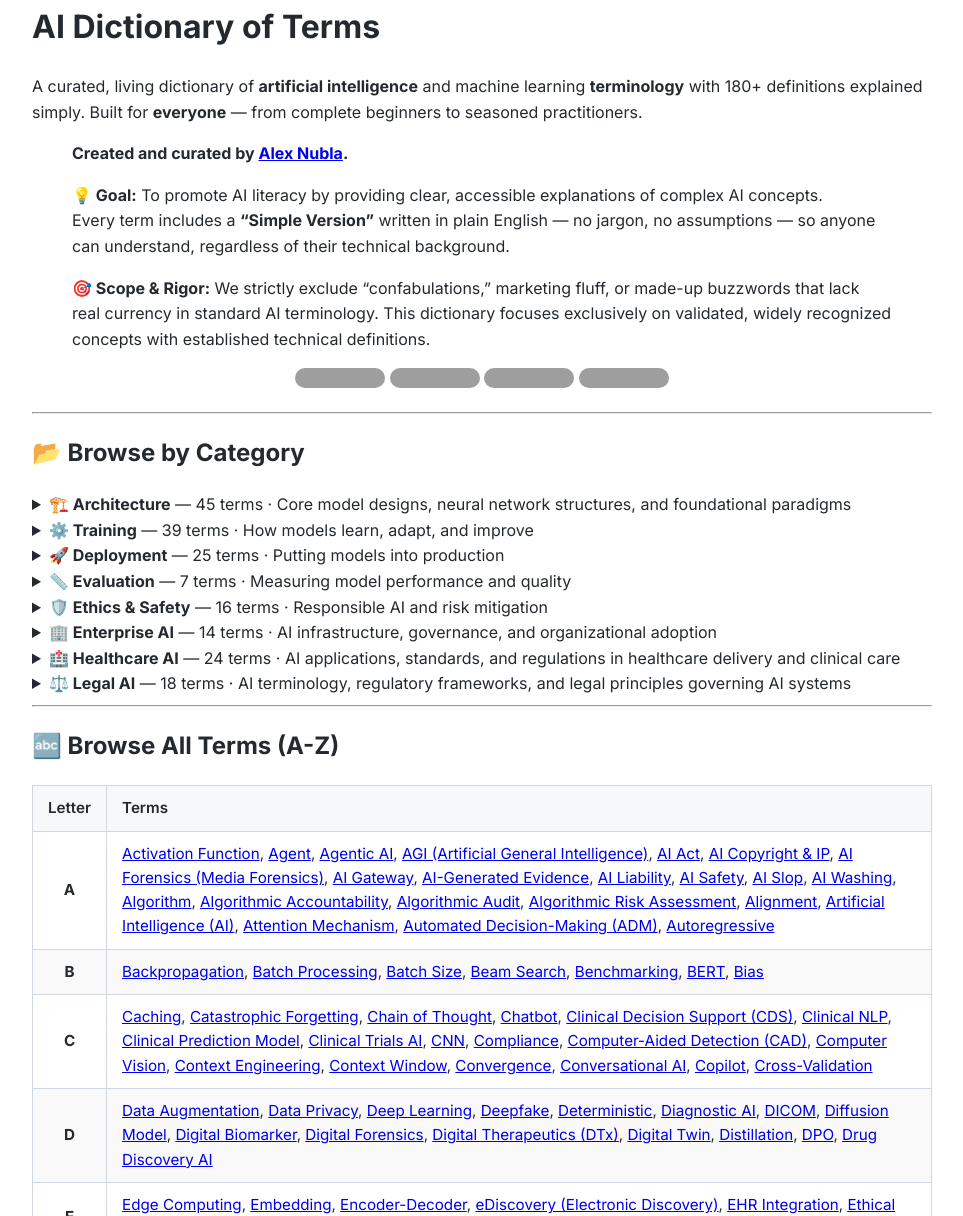
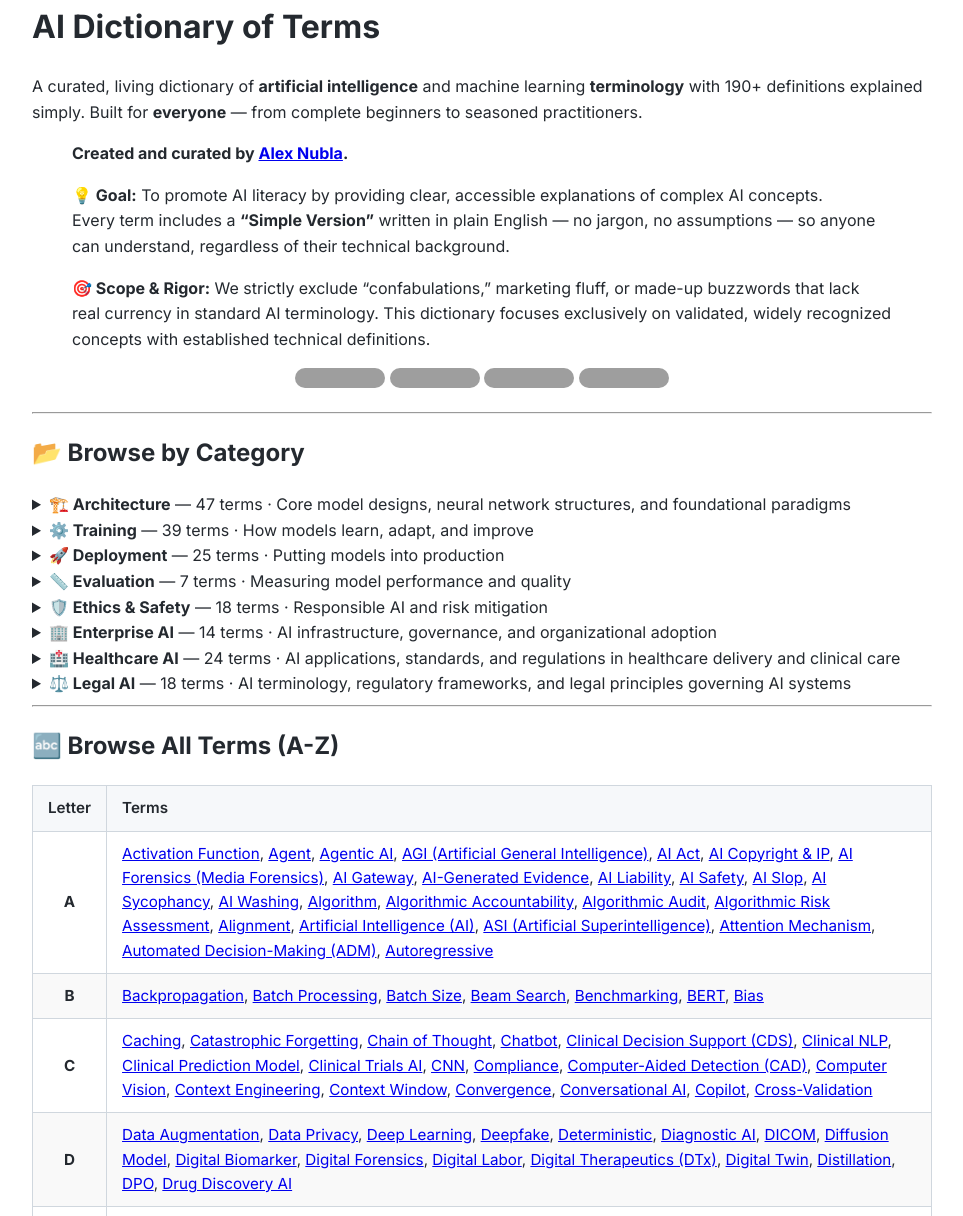
Before and after one commit to alexnubla/ai-dictionary, a Jekyll site: the page built from index.md, in a window 1280 px wide and 1400 px high, scrolled down 644 px. Shown: the part 184-1400 px from the top of the window, without its empty margins (158-1121 px from the left). Built offline with Jekyll 4.4.1, drawn with Linux system fonts in a browser that asks for light colours; grey boxes are pictures that could not be loaded.

Commit message:
Update index.md

```diff
--- a/index.md
+++ b/index.md
@@ -1,7 +1,7 @@
 ---
 layout: default
-title: "AI Dictionary of Terms | 180+ Definitions Explained Simply"
-description: "A curated, living dictionary of AI and machine learning terminology. 180+ terms with plain-English explanations and technical definitions."
+title: "AI Dictionary of Terms | 190+ Definitions Explained Simply"
+description: "A curated, living dictionary of AI and machine learning terminology. 190+ terms with plain-English explanations and technical definitions."
 ---
 
 <p align="center">
@@ -10,7 +10,7 @@ description: "A curated, living dictionary of AI and machine learning terminolog
 
 # AI Dictionary of Terms
 
-A curated, living dictionary of **artificial intelligence** and machine learning **terminology** with 180+ definitions explained simply.
+A curated, living dictionary of **artificial intelligence** and machine learning **terminology** with 190+ definitions explained simply.
 Built for **everyone** — from complete beginners to seasoned practitioners.
 
 > **Created and curated by [Alex Nubla](https://www.linkedin.com/in/alexnubla/).**
@@ -21,7 +21,7 @@ Built for **everyone** — from complete beginners to seasoned practitioners.
 > **🎯 Scope & Rigor:** We strictly exclude "confabulations," marketing fluff, or made-up buzzwords that lack real currency in standard AI terminology. This dictionary focuses exclusively on validated, widely recognized concepts with established technical definitions.
 
 <p align="center">
-  <img src="https://img.shields.io/badge/Terms-188-blue?style=for-the-badge" alt="188 Terms">
+  <img src="https://img.shields.io/badge/Terms-192-blue?style=for-the-badge" alt="192 Terms">
   <img src="https://img.shields.io/badge/Categories-8-green?style=for-the-badge" alt="8 Categories">
   <img src="https://img.shields.io/badge/Updated-August_2026-orange?style=for-the-badge" alt="Updated August 2026">
   <img src="https://img.shields.io/badge/License-MIT-purple?style=for-the-badge" alt="MIT License">
@@ -32,12 +32,13 @@ Built for **everyone** — from complete beginners to seasoned practitioners.
 ## 📂 Browse by Category
 
 <details>
-<summary><strong>🏗️ Architecture</strong> — 45 terms · Core model designs, neural network structures, and foundational paradigms</summary>
+<summary><strong>🏗️ Architecture</strong> — 47 terms · Core model designs, neural network structures, and foundational paradigms</summary>
 
 <a href="./terms/activation-function/">Activation Function</a> ·
 <a href="./terms/agi/">AGI (Artificial General Intelligence)</a> ·
 <a href="./terms/algorithm/">Algorithm</a> ·
 <a href="./terms/artificial-intelligence/">Artificial Intelligence (AI)</a> ·
+<a href="./terms/asi/">ASI (Artificial Superintelligence)</a> ·
 <a href="./terms/attention-mechanism/">Attention Mechanism</a> ·
 <a href="./terms/autoregressive/">Autoregressive</a> ·
 <a href="./terms/bert/">BERT</a> ·
@@ -172,15 +174,17 @@ Built for **everyone** — from complete beginners to seasoned practitioners.
 </details>
 
 <details>
-<summary><strong>🛡️ Ethics &amp; Safety</strong> — 16 terms · Responsible AI and risk mitigation</summary>
+<summary><strong>🛡️ Ethics &amp; Safety</strong> — 18 terms · Responsible AI and risk mitigation</summary>
 
 <a href="./terms/ai-safety/">AI Safety</a> ·
 <a href="./terms/ai-slop/">AI Slop</a> ·
+<a href="./terms/ai-sycophancy/">AI Sycophancy</a> ·
 <a href="./terms/ai-washing/">AI Washing</a> ·
 <a href="./terms/alignment/">Alignment</a> ·
 <a href="./terms/bias/">Bias</a> ·
 <a href="./terms/data-privacy/">Data Privacy</a> ·
 <a href="./terms/deepfake/">Deepfake</a> ·
+<a href="./terms/digital-labor/">Digital Labor</a> ·
 <a href="./terms/ethical-ai/">Ethical AI</a> ·
 <a href="./terms/explainability/">Explainability / XAI</a> ·
 <a href="./terms/guardrails/">Guardrails</a> ·
@@ -273,12 +277,12 @@ Built for **everyone** — from complete beginners to seasoned practitioners.
 
 | Letter | Terms |
 | :---: | :--- |
-| **A** | [Activation Function](./terms/activation-function/), [Agent](./terms/agent/), [Agentic AI](./terms/agentic-ai/), [AGI (Artificial General Intelligence)](./terms/agi/), [AI Act](./terms/ai-act/), [AI Copyright & IP](./terms/ai-copyright-ip/), [AI Forensics (Media Forensics)](./terms/ai-forensics/), [AI Gateway](./terms/ai-gateway/), [AI-Generated Evidence](./terms/ai-generated-evidence/), [AI Liability](./terms/ai-liability/), [AI Safety](./terms/ai-safety/), [AI Slop](./terms/ai-slop/), [AI Washing](./terms/ai-washing/), [Algorithm](./terms/algorithm/), [Algorithmic Accountability](./terms/algorithmic-accountability/), [Algorithmic Audit](./terms/algorithmic-audit/), [Algorithmic Risk Assessment](./terms/algorithmic-risk-assessment/), [Alignment](./terms/alignment/), [Artificial Intelligence (AI)](./terms/artificial-intelligence/), [Attention Mechanism](./terms/attention-mechanism/), [Automated Decision-Making (ADM)](./terms/automated-decision-making/), [Autoregressive](./terms/autoregressive/) |
+| **A** | [Activation Function](./terms/activation-function/), [Agent](./terms/agent/), [Agentic AI](./terms/agentic-ai/), [AGI (Artificial General Intelligence)](./terms/agi/), [AI Act](./terms/ai-act/), [AI Copyright & IP](./terms/ai-copyright-ip/), [AI Forensics (Media Forensics)](./terms/ai-forensics/), [AI Gateway](./terms/ai-gateway/), [AI-Generated Evidence](./terms/ai-generated-evidence/), [AI Liability](./terms/ai-liability/), [AI Safety](./terms/ai-safety/), [AI Slop](./terms/ai-slop/), [AI Sycophancy](./terms/ai-sycophancy/), [AI Washing](./terms/ai-washing/), [Algorithm](./terms/algorithm/), [Algorithmic Accountability](./terms/algorithmic-accountability/), [Algorithmic Audit](./terms/algorithmic-audit/), [Algorithmic Risk Assessment](./terms/algorithmic-risk-assessment/), [Alignment](./terms/alignment/), [Artificial Intelligence (AI)](./terms/artificial-intelligence/), [ASI (Artificial Superintelligence)](./terms/asi/), [Attention Mechanism](./terms/attention-mechanism/), [Automated Decision-Making (ADM)](./terms/automated-decision-making/), [Autoregressive](./terms/autoregressive/) |
 | **B** | [Backpropagation](./terms/backpropagation/), [Batch Processing](./terms/batch-processing/), [Batch Size](./terms/batch-size/), [Beam Search](./terms/beam-search/), [Benchmarking](./terms/benchmarking/), [BERT](./terms/bert/), [Bias](./terms/bias/) |
 | **C** | [Caching](./terms/caching/), [Catastrophic Forgetting](./terms/catastrophic-forgetting/), [Chain of Thought](./terms/chain-of-thought/), [Chatbot](./terms/chatbot/), [Clinical Decision Support (CDS)](./terms/clinical-decision-support/), [Clinical NLP](./terms/clinical-nlp/), [Clinical Prediction Model](./terms/clinical-prediction-model/), [Clinical Trials AI](./terms/clinical-trials-ai/), [CNN](./terms/cnn/), [Compliance](./terms/compliance/), [Computer-Aided Detection (CAD)](./terms/computer-aided-detection/), [Computer Vision](./terms/computer-vision/), [Context Engineering](./terms/context-engineering/), [Context Window](./terms/context-window/), [Convergence](./terms/convergence/), [Conversational AI](./terms/conversational-ai/), [Copilot](./terms/copilot/), [Cross-Validation](./terms/cross-validation/) |
-| **D** | [Data Augmentation](./terms/data-augmentation/), [Data Privacy](./terms/data-privacy/), [Deep Learning](./terms/deep-learning/), [Deepfake](./terms/deepfake/), [Deterministic](./terms/deterministic/), [Diagnostic AI](./terms/diagnostic-ai/), [DICOM](./terms/dicom/), [Diffusion Model](./terms/diffusion-model/), [Digital Biomarker](./terms/digital-biomarker/), [Digital Forensics](./terms/digital-forensics/), [Digital Therapeutics (DTx)](./terms/digital-therapeutics/), [Digital Twin](./terms/digital-twin/), [Distillation](./terms/distillation/), [DPO](./terms/dpo/), [Drug Discovery AI](./terms/drug-discovery-ai/) |
+| **D** | [Data Augmentation](./terms/data-augmentation/), [Data Privacy](./terms/data-privacy/), [Deep Learning](./terms/deep-learning/), [Deepfake](./terms/deepfake/), [Deterministic](./terms/deterministic/), [Diagnostic AI](./terms/diagnostic-ai/), [DICOM](./terms/dicom/), [Diffusion Model](./terms/diffusion-model/), [Digital Biomarker](./terms/digital-biomarker/), [Digital Forensics](./terms/digital-forensics/), [Digital Labor](./terms/digital-labor/), [Digital Therapeutics (DTx)](./terms/digital-therapeutics/), [Digital Twin](./terms/digital-twin/), [Distillation](./terms/distillation/), [DPO](./terms/dpo/), [Drug Discovery AI](./terms/drug-discovery-ai/) |
 | **E** | [Edge Computing](./terms/edge-computing/), [Embedding](./terms/embedding/), [Encoder-Decoder](./terms/encoder-decoder/), [eDiscovery (Electronic Discovery)](./terms/ediscovery/), [EHR Integration](./terms/ehr-integration/), [Ethical AI](./terms/ethical-ai/), [Explainability / XAI](./terms/explainability/), [Expert Systems](./terms/expert-systems/) |
-| **F** | [FDA Approval (SaMD)](./terms/fda-approval-samd/), [Federated Learning](./terms/federated-learning/), [Feature Store](./terms/feature-store/), [Few-Shot Learning](./terms/few-shot-learning/), [FHIR (Fast Healthcare Interoperability Resources)](./terms/fhir/), [Fine-tuning](./terms/fine-tuning/), [Foundation Model](./terms/foundation-model/) |
+| **F** | [FDA Approval (SaMD)](./terms/fda-approval-samd/), [Federated Learning](./terms/federated-learning/), [Feature Store](./terms/feature-store/), [Few-Shot Learning](./terms/few-shot-learning/), [FHIR (Fast Healthcare Interoperability Resources)](./terms/fhir/), [Fine-tuning](./terms/fine-tuning/), [Foundation Model](./terms/foundation-model/), [Frontier Model](./terms/frontier-model/) |
 | **G** | [GAN](./terms/gan/), [Generalization Error](./terms/generalization-error/), [Generative AI](./terms/generative-ai/), [Generative AI Disclosure](./terms/generative-ai-disclosure/), [GPT](./terms/gpt/), [Gradient Descent](./terms/gradient-descent/), [Gradient / Gradient Flow](./terms/gradient-flow/), [Graphics Processing Unit (GPU)](./terms/gpu/), [Grounding](./terms/grounding/), [GRU](./terms/gru/), [Guardrails](./terms/guardrails/) |
 | **H** | [Hallucination](./terms/hallucination/), [Health Informatics](./terms/health-informatics/), [High-Risk AI System](./terms/high-risk-ai-system/), [HITL](./terms/hitl/), [Human-Centered AI (HCAI)](./terms/human-centered-ai/), [Hyperparameter](./terms/hyperparameter/) |
 | **I** | [Impact Assessment (Algorithmic)](./terms/impact-assessment/), [In Silico Trials](./terms/in-silico-trials/), [In-Context Learning](./terms/in-context-learning/), [Inference](./terms/inference/), [Inference-Time Compute](./terms/inference-time-compute/), [Interoperability](./terms/interoperability/) |
```
Also changed, not shown: other parts of index.md (+1 -0 lines).
